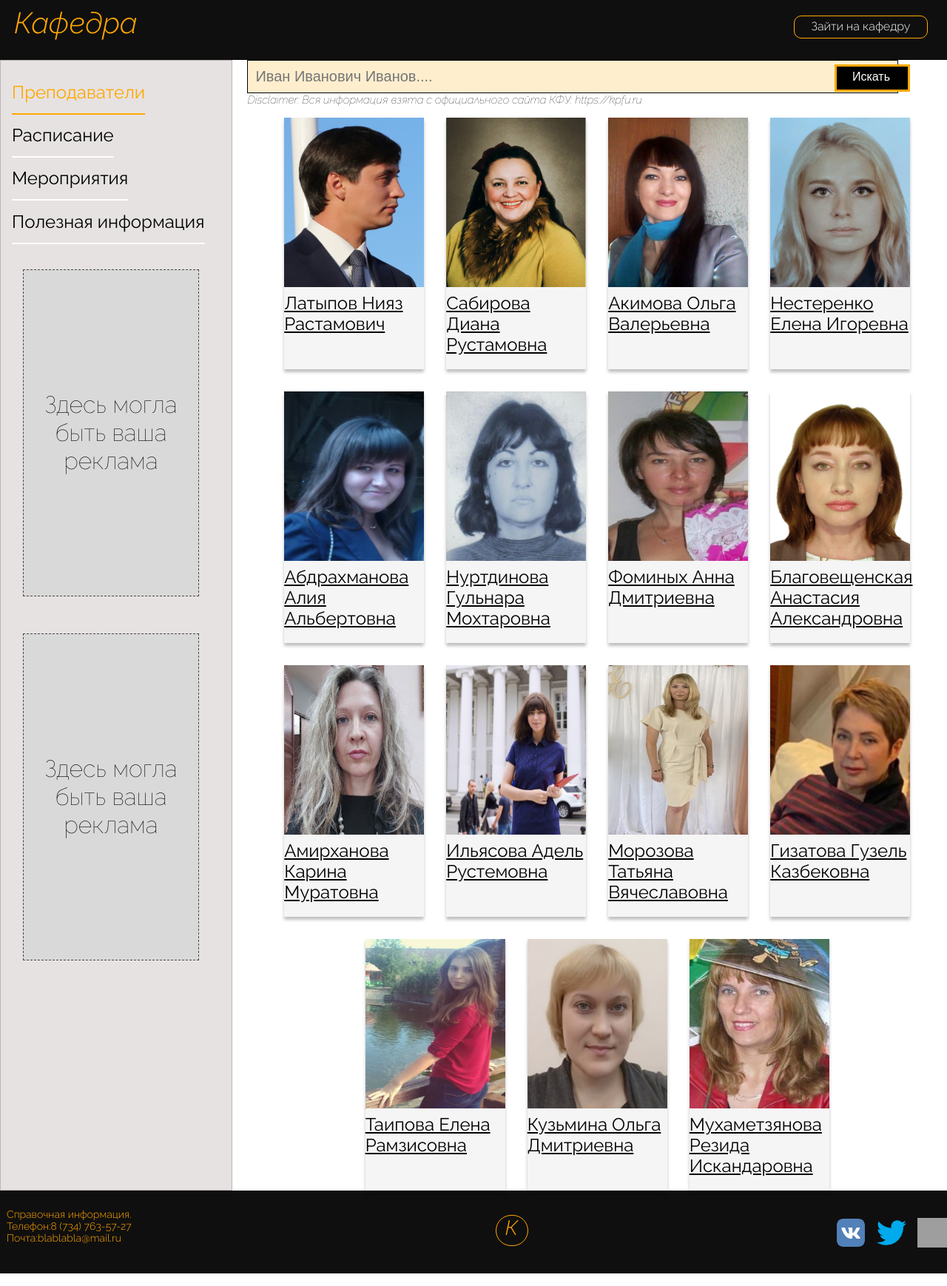
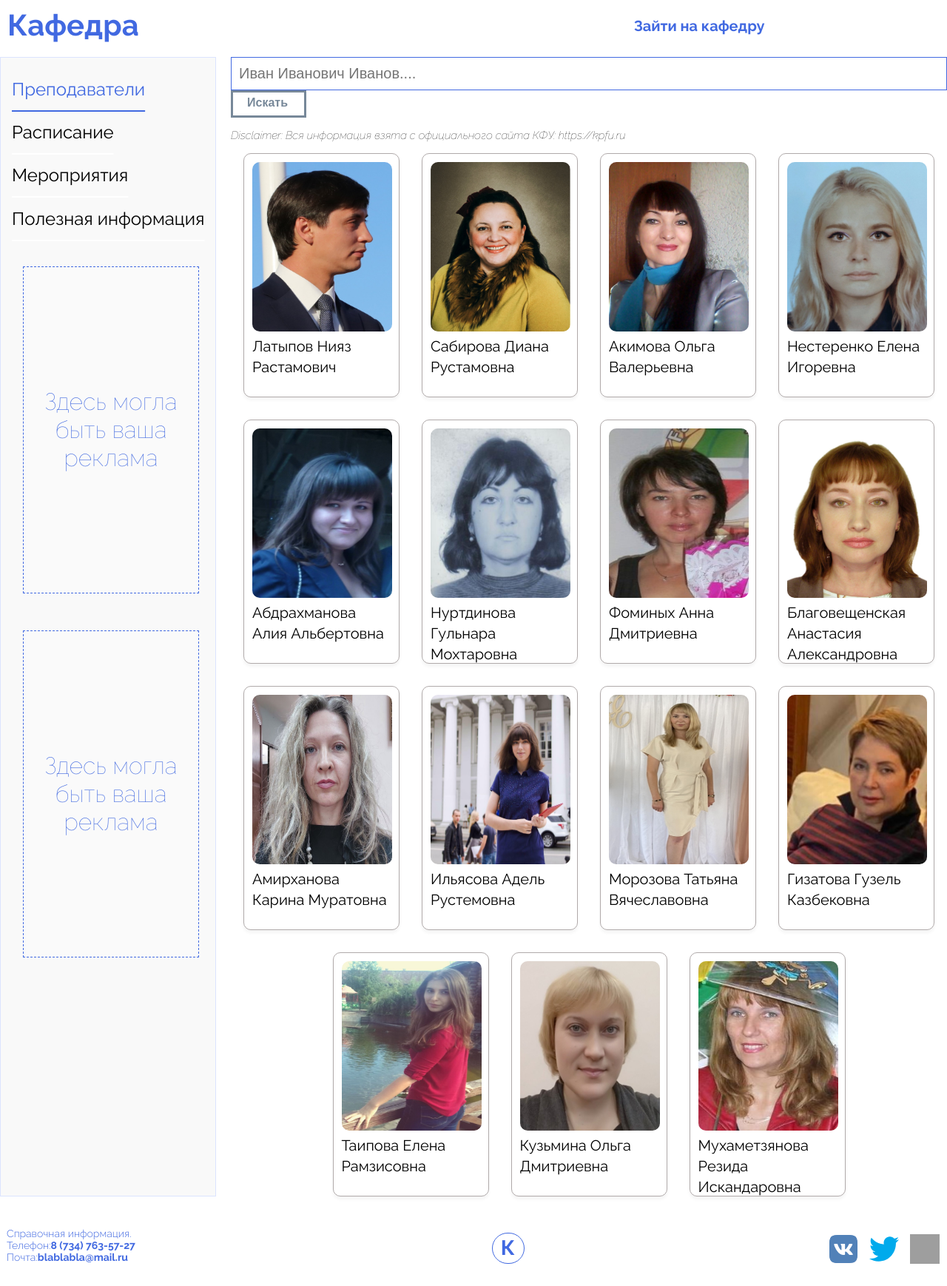
Before and after one commit to DilMB/gittest, a PHP site: page /example/page_teachers_staff.html in a window 1280 px wide. Shown: the whole page at 74% size. Run offline with PHP 8.4, Linux system fonts and the light colour scheme; grey boxes are pictures that could not be loaded.

Commit message:
Add files via upload

```diff
--- a/css/style.css
+++ b/css/style.css
@@ -2,63 +2,62 @@ body {
   font-family: "Raleway", sans-serif;
   font-size: 24px;
   line-height: 28.18px;
-  color: #000000;
+  color: #FFFFFF;
   background-color: #FFFFFF;
   margin: 0;
   padding: 0;
 }
  /* тут стилизация для всего хедера */
 .main-header {
-	background-color: #100F0F;
+	background-color: #FFFFFF;
 	display: flex;
-	justify-content: space-between;
-    margin: 0 auto;
+}
+
+.right {
+	flex: 2.5;
 }
 
 .logo {
 	font-family: 'Raleway';
-    font-style: italic;
-    font-weight: 300;
+    font-style: font;
+    font-weight: bold;
     font-size: 40px;
     line-height: 47px;
-    color: #FFA800;
+    color: #4169e1;
 	text-decoration: none;
-	padding-top: 7px;
-	padding-left: 19px;
-	padding-bottom: 27px;
+	padding-top: 10px;
+	padding-left: 10px;
+	padding-bottom: 20px;
+	flex: 2;
+
 }
 
 .enter_button {
 	font-family: 'Raleway';
     font-style: normal;
-    font-weight: 300;
-    font-size: 16px;
-    color: #FFFFFF;
+    font-weight: bold;
+    font-size: 20px;
+    color: #4169e1;
     text-decoration: none;
-	display: flex;
+	display: block;
 	width: 179px;
     height: 29px;
-    left: 819px;
-    top: 21px;
-	align-items: center;
-    justify-content: center;
-	border: 1px solid #FFA800;
-    border-radius: 10px;
 
+    top: 0px;
 	margin-top: 21px;
-	margin-right: 26px;
 	margin-bottom: 22px;
+	align-self: right;
+	flex: 1;
+}
+
+.enter_button:hover {
+	color: #4169e1;
 
 }
 
-.enter_button:hover {
-	color: #FFA800;
-	background: linear-gradient(0deg, rgba(252, 241, 218, 0.46), rgba(252, 241, 218, 0.46)), #000000;
-}
+.enter_button:active {
+	color: #4169e1;
 
-.enter_button:active {
-	color: #FFA800;
-	background: #F6E8E8;
 }
 
 
@@ -69,12 +68,16 @@ main {
 	gap: 20px;
 }
 
+.right_column {
+	display: flex;
+	flex-direction: column;
+}
 
 .side_navigation {
 	display: block;
-    width: 450px;
-	background: #E6E2E2;
-    border: 1px solid #BBB5B5;
+    width: 290px;
+	background: #f9f9f9;
+    border: 1px solid #DBE4FF;
 	padding: 0;
 }
 
@@ -96,6 +99,7 @@ main {
 	list-style: none;
 	padding: 0;
 	margin: 0;
+
 
 	margin-bottom: 30px;
 }
@@ -119,19 +123,19 @@ main {
 }
 
 .site-navigation-item:hover a {
-    color: #A36D03;
-	text-decoration-color: #A36D03;
+    color: #4169e1;
+	text-decoration-color: #4169e1;
 
 }
 
 .site-navigation-item:active a {
-   color: #FFA800;
-   text-decoration-color: #FFA800;
+   color: #4169e1;
+   text-decoration-color: #4169e1;
 }
 
 .active-page {
-	color: #FFA800;
-	text-decoration-color: #FFA800;
+	color: #4169e1;
+	text-decoration-color: #4169e1;
 }
 
 
@@ -141,8 +145,8 @@ main {
     height: 440px;
     left: 38px;
     top: 342px;
-	background: #D9D9D9;
-    border: 1px dashed #4D4545;
+	background: #fafafa;
+    border: 1px dashed #4169e1;
 	align-items: center;
     justify-content: center;
 
@@ -155,7 +159,7 @@ main {
 	display: flex;
     align-items: center;
     text-align: center;
-
+	color: #4169e1;
 	font-weight: 100;
     font-size: 32px;
     line-height: 38px;
@@ -180,7 +184,7 @@ main {
 /* разметка футерной части */
 
 .main-footer {
-	background-color: #100F0F;
+	background-color: #FFFFFF;
 	display: flex;
 	justify-content: space-between;
     margin: 0 auto;
@@ -192,7 +196,7 @@ main {
     font-size: 14px;
     line-height: 16px;
 
-    color: #FFA800;
+    color: #4169e1;
 
 	display: block;
  	width: 259px;
@@ -200,28 +204,28 @@ main {
     left: 34px;
     top: 2286px;
 
-	padding-top: 10px;
+	padding-top: 28px;
 	padding-left: 9px;
-	padding-bottom: 34px;
+
 }
 
 
 .logo_downstairs {
     text-decoration: none;
-    font-style: italic;
-    font-weight: 300;
+    font-style: normal;
+    font-weight: bold;
     font-size: 28px;
-    line-height: 33px;
+    line-height: 40px;
 
-    color: #FFA800;
+    color: #4169e1;
     display: block;
-    border: 1px solid #FFA800;
+    border: 1px solid #4169e1;
     border-radius: 45px;
 	width: 42px;
     height: 40px;
     left: 491px;
-    top: 2289px;
-	margin-top: 33px;
+    top: 1500px;
+	margin-top: 49px;
 	margin-bottom: 6px;
 	margin-left: 0;
 
@@ -233,6 +237,8 @@ main {
 	list-style: none;
 	padding: 0;
 	margin: 0;
+	margin-right: 10px;
+	margin-top: 14px;
 }
 
 .contacts-navigation-item {
@@ -241,13 +247,17 @@ main {
 }
 
 .phone {
-	color: #FFA800;
+	color: #4169e1;
 	text-decoration: none;
+	font-style: font;
+    font-weight: bold;
 }
 
 .mail {
-	color: #FFA800;
+	color: #4169e1;
 	text-decoration: none;
+	font-style: font;
+    font-weight: bold;
 }
 
 
@@ -256,13 +266,14 @@ main {
 /* В этой части кода стилизация карточек с преподавателями и в целом всей страницы */
 
 #active {
-	color: #FFA800 !important;
-	text-decoration-color: #FFA800 !important;
+	color: #4169e1 !important;
+	text-decoration-color: #4169e1 !important;
 }
 
 .search_form {
 	box-sizing: border-box;
 	position: relative;
+	width: 100%;
 }
 
 input[type=search] {
@@ -270,9 +281,9 @@ input[type=search] {
    font-size: 20px;
    line-height: 23px;
    float: left;
-   width: 880px;
-   background: #FFEECD;
-   border: 1px solid #000000;
+   width: 100%;
+   background: #FFFFFF;
+   border: 1px solid #4169e1;
 }
 
 input [placeholder] {
@@ -287,30 +298,37 @@ input [placeholder] {
 	padding-left: 6px;
 	padding-right: 9px;
 	box-sizing: border-box;
-    position: absolute;
-	background: #000000;
-    border: 3px solid #FFA800;
+    position: static;
+	background: #FFFFFF;
+    border: 3px solid #778899;
 	cursor: pointer;
 
-	font-weight: 400;
+	font-weight: bold;
     font-size: 16px;
     line-height: 19px;
     text-align: center;
 
-	top: 6px;
-	right: 50px;
+	top: 4.5px;
+	right: 290px;
 
-    color: #FFFFFF;
+    color: #778899;
+	font-weight: bold;
+	margin-right: 10px;
 }
 
 .search_button:hover {
-	color: #FFA800;
-	background: linear-gradient(0deg, rgba(252, 241, 218, 0.46), rgba(252, 241, 218, 0.46)), #000000;
+	color: #778899;
+	background: #a9a9a9;
+	border: 1px solid #a9a9a9;
+
+
 }
 
 .search_button:active {
-	color: #FFA800;
-	background: #F6E8E8;
+	color: #778899;
+	background: #a9a9a9;
+	border: 1px solid #a9a9a9;
+
 }
 .disclaimer {
 	display: block;
@@ -340,29 +358,114 @@ input [placeholder] {
 
 .card {
 	box-sizing: border-box;
-	width: 189px;
-	height: 340px;
-	padding: 0;
+	width: 211px;
+	height: 330px;
+	padding: 11px;
 	list-style: none;
 
-	background: #F5F5F5;
-	box-shadow: 0px 4px 4px rgba(0, 0, 0, 0.25);
+	background: #FFFFFF;
+	border: 1px solid #B0AAAA;
+	box-shadow: 0px 4px 4px #F5F5F5;
+	border-radius: 10px;
  }
-
+.card:hover {
+	box-shadow: 0px 4px 4px #DEDEDE;
+}
  .card-photo {
 	margin: 0;
-	margin-bottom: 8px;
+	margin-bottom: 5px;
 	display: block;
+	border-radius: 10px;
 }
 
 .card-description {
 	margin: 0;
-	margin-bottom: 40px;
+	margin-bottom: 0px;
 
 
-	font-size: 24px;
-	line-height: 28px;
+	font-style: normal;
+	font-weight: 400;
+	font-size: 20px;
+	line-height: 23px;
 	text-align: center;
-    text-decoration-line: underline;
+	text-decoration: none;
 	color: #000000;
   }
+
+  /* здесь дизайн страниц, посвященных одному преподу. часть дизайна в коде стр из-за PHP */
+  .one_teacher_content_place {
+   display: flex;
+   flex-direction: column;
+  }
+
+  .teacher_name_h1 {
+	font-style: normal;
+	font-weight: 600;
+	font-size: 32px;
+	line-height: 38px;
+	text-align: center;
+
+	color: #000000;
+	margin: 15px auto;
+  }
+
+  .card-photo-place {
+	display:block;
+    margin: 0 auto;
+
+	border: 2px solid #000000;
+  }
+
+  .teacher_base_inf {
+    font-style: normal;
+    font-weight: 400;
+    font-size: 24px;
+    line-height: 28px;
+  }
+
+.comment_form {
+     display: flex;
+     flex-direction: column;
+}
+
+  .comments_name {
+	width: 331px;
+    height: 37px;
+	background: #FFEECD;
+	margin-bottom: 15px;
+  }
+
+  .comments_name [placeholder] {
+	font-style: italic;
+    font-weight: 200;
+    font-size: 24px;
+  }
+
+  .comments_text {
+	width: 467px;
+	height: 201px;
+    background: #FFEECD;
+	margin-bottom: 20px;
+  }
+
+  .comments_text [placeholder] {
+	font-style: italic;
+    font-weight: 200;
+    font-size: 28px;
+  }
+
+.comments_buttom {
+	width: 90px;
+	height: 50px;
+	background: #FFEECD;
+    border: 1px solid #000000;
+}
+  .comment_answers {
+	background: rgba(182, 73, 249, 0.31);
+    border: 1px solid #000000;
+  }
+
+  .comment_answers:nth-child(2) {
+	background: rgba(235, 255, 0, 0.24);
+    border: 1px solid #000000;
+  }
```
